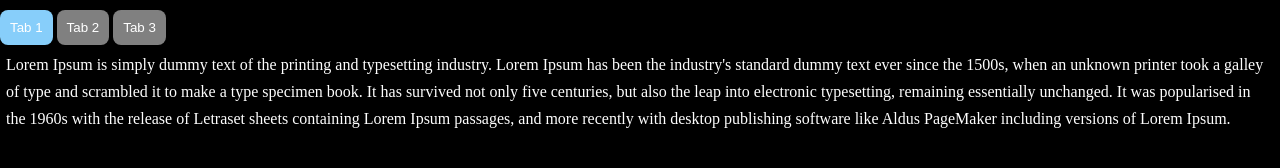
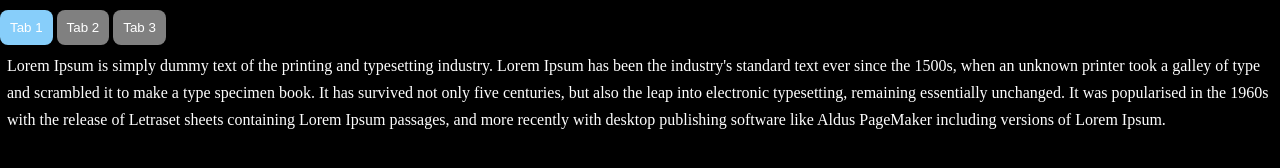
Before and after one commit to CyberOmerkhan/tabs, a plain HTML site: page index.html in a window 1280 px wide. Both pictures are taken after a click on the button "Tab 1". Drawn offline with Linux system fonts and the light colour scheme.

Commit message:
final version v1.0

```diff
--- a/index.html
+++ b/index.html
@@ -18,7 +18,7 @@
             <div class="tabs_item active" id = "tab_1">
                 <p>
                     Lorem Ipsum is simply dummy text of the printing and typesetting industry. Lorem
-                    Ipsum has been the industry's standard dummy text ever since the 1500s, when an
+                    Ipsum has been the industry's standard text ever since the 1500s, when an
                     unknown printer took a galley of type and scrambled it to make a type specimen book.
                     It has survived not only five centuries, but also the leap into electronic typesetting,
                     remaining essentially unchanged. It was popularised in the 1960s with the release of
--- a/script.js
+++ b/script.js
@@ -1,17 +1,18 @@
-const tabsBtn = document.querySelectorAll('.tabs_nav-btn');
-const tabsItems = document.querySelectorAll('.tabs_item');
-tabsBtn.forEach(function(item){
-    item.addEventListener('click', function(){
+const tabsBtn = document.querySelectorAll('button');
+const tabsItem = document.querySelectorAll('.tabs_item');
+tabsBtn.forEach(item => {
+    item.addEventListener('click', () => {
         let currentBtn = item;
-        let btnID = currentBtn.getAttribute('data-tab');
-        let currentItem = document.querySelector(btnID);
-        tabsBtn.forEach(function(item){
+        let dataTab = currentBtn.getAttribute('data-tab');
+        let currentItem = document.querySelector(dataTab);
+        tabsBtn.forEach(item => {
             item.classList.remove('active');
         });
-        tabsItems.forEach(function(item){
+        tabsItem.forEach(item => {
             item.classList.remove('active');
         });
+        currentItem.classList.add('active');
         currentBtn.classList.add('active');
-        currentItem.classList.add('active');
+
     })
-});
+})
--- a/styles.css
+++ b/styles.css
@@ -27,7 +27,7 @@ button.active{
     display: none;
     line-height: 1.7em;
     color: #fefefe;
-    padding: 6px;
+    padding: 7px;
 }
 .tabs_item.active{
     display: block;
```
